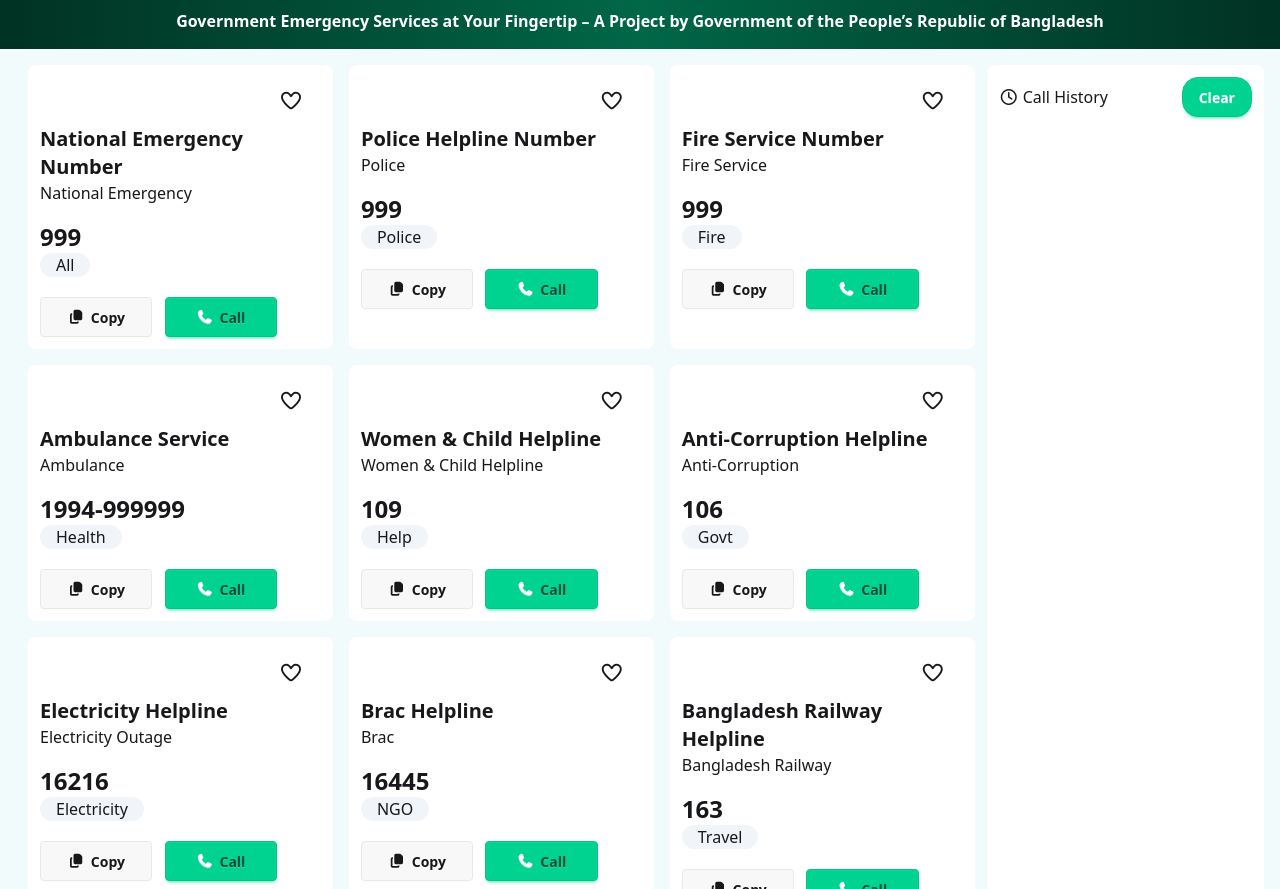
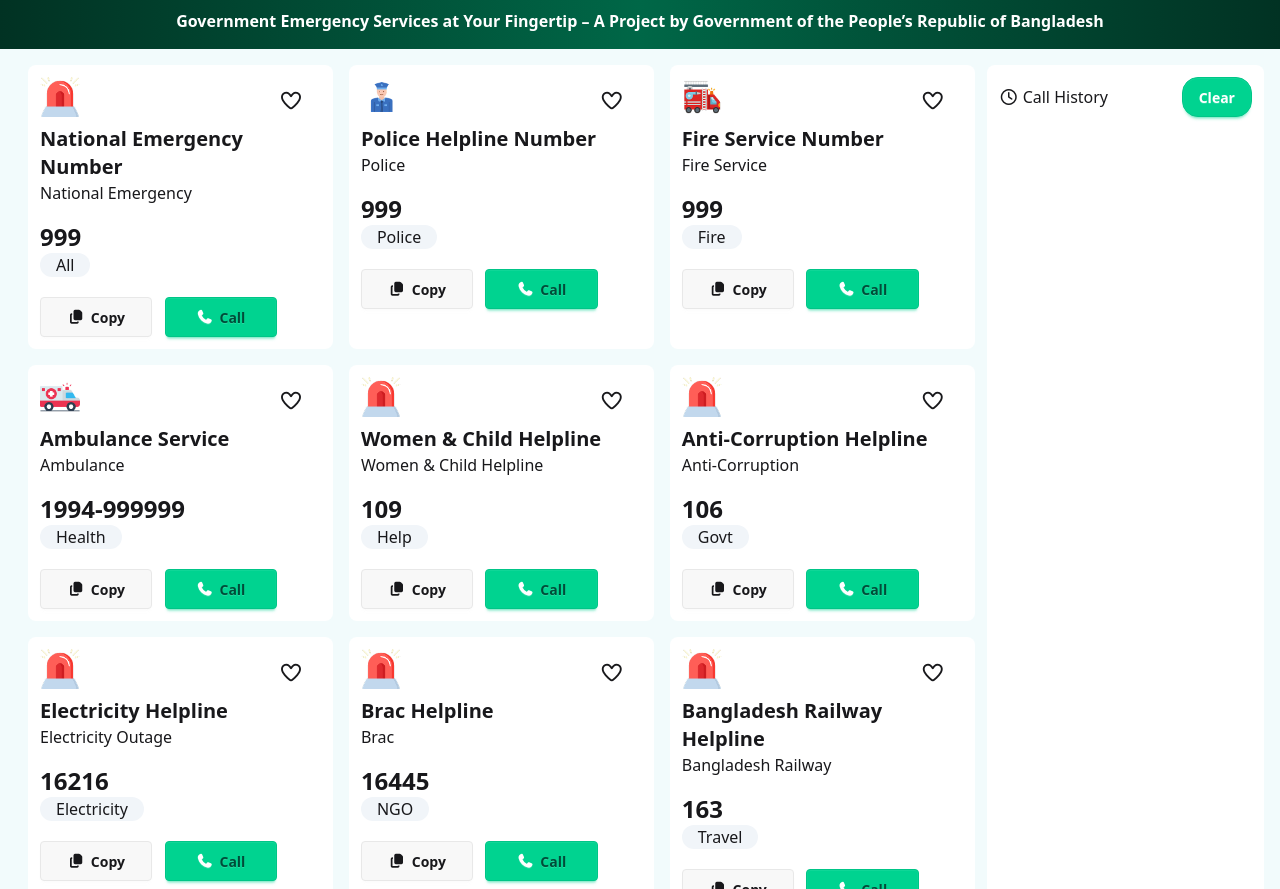
Before and after one commit to Alif0007/Emergency-helpline, a plain HTML site: page index.html in a window 1280 px wide. Shown: the part 303-1192 px from the top of the page. Drawn offline with nearby package versions, Linux system fonts and the light colour scheme; the site is published under a folder, as on GitHub Pages, so addresses that start at the root find nothing.

Commit message:
image source fixed

```diff
--- a/index.html
+++ b/index.html
@@ -71,7 +71,7 @@
 
         <div class="bg-white p-3 rounded-lg">
             <div class="flex justify-between items-center">
-                    <img class="h-10 mb-2" src="/assets/emergency.png" alt="">
+                    <img class="h-10 mb-2" src="./assets/emergency.png" alt="">
                     <i   class="heart-click pr-10 text-xl fa-regular fa-heart"></i>
                 </div>
             <h1 class="text-xl font-bold">National Emergency Number</h1>
@@ -96,7 +96,7 @@
 
         <div class="bg-white p-3 rounded-lg">
             <div class="flex justify-between items-center">
-                <img class="h-10 mb-2" src="/assets/police.png" alt="">
+                <img class="h-10 mb-2" src="./assets/police.png" alt="">
                     <i class="heart-click pr-10 text-xl fa-regular fa-heart"></i>
                 </div>
             <h1 class="text-xl font-bold">Police Helpline Number</h1>
@@ -121,7 +121,7 @@
 
         <div class="bg-white p-3 rounded-lg">
             <div class="flex justify-between items-center">
-                <img class="h-10 mb-2" src="/assets/fire-service.png" alt="">
+                <img class="h-10 mb-2" src="./assets/fire-service.png" alt="">
                     <i  class="heart-click pr-10 text-xl fa-regular fa-heart"></i>
                 </div>
             <h1 class="text-xl font-bold">Fire Service Number</h1>
@@ -146,7 +146,7 @@
 
         <div class="bg-white p-3 rounded-lg">
             <div class="flex justify-between items-center">
-                <img class="h-10 mb-2" src="/assets/ambulance.png" alt="">
+                <img class="h-10 mb-2" src="./assets/ambulance.png" alt="">
                     <i class="heart-click pr-10 text-xl fa-regular fa-heart"></i>
                 </div>
             <h1 class="text-xl font-bold">Ambulance Service</h1>
@@ -171,7 +171,7 @@
 
         <div class="bg-white p-3 rounded-lg">
             <div class="flex justify-between items-center">
-                <img class="h-10 mb-2" src="/assets/emergency.png" alt="">
+                <img class="h-10 mb-2" src="./assets/emergency.png" alt="">
                     <i  class="heart-click pr-10 text-xl fa-regular fa-heart"></i>
                 </div>
             <h1 class="text-xl font-bold">Women & Child Helpline</h1>
@@ -196,7 +196,7 @@
 
         <div class="bg-white p-3 rounded-lg">
             <div class="flex justify-between items-center">
-                <img class="h-10 mb-2" src="/assets/emergency.png" alt="">
+                <img class="h-10 mb-2" src="./assets/emergency.png" alt="">
                     <i  class="heart-click pr-10 text-xl fa-regular fa-heart"></i>
                 </div>
             <h1 class="text-xl font-bold">Anti-Corruption Helpline</h1>
@@ -221,7 +221,7 @@
 
         <div class="bg-white p-3 rounded-lg">
             <div class="flex justify-between items-center">
-                <img class="h-10 mb-2" src="/assets/emergency.png" alt="">
+                <img class="h-10 mb-2" src="./assets/emergency.png" alt="">
                     <i  class="heart-click pr-10 text-xl fa-regular fa-heart"></i>
                 </div>
             <h1 class="text-xl font-bold">Electricity Helpline</h1>
@@ -246,7 +246,7 @@
 
         <div class="bg-white p-3 rounded-lg">
             <div class="flex justify-between items-center">
-                <img class="h-10 mb-2" src="/assets/emergency.png" alt="">
+                <img class="h-10 mb-2" src="./assets/emergency.png" alt="">
                     <i  class="heart-click pr-10 text-xl fa-regular fa-heart"></i>
                 </div>
             <h1 class="text-xl font-bold">Brac Helpline</h1>
@@ -271,7 +271,7 @@
 
         <div class="bg-white p-3 rounded-lg">
             <div class="flex justify-between items-center">
-                <img  class="h-10 mb-2" src="/assets/emergency.png" alt="">
+                <img  class="h-10 mb-2" src="./assets/emergency.png" alt="">
                     <i class="heart-click pr-10 text-xl fa-regular fa-heart"></i>
                 </div>
             <h1 class="text-xl font-bold">Bangladesh Railway Helpline </h1>
```
